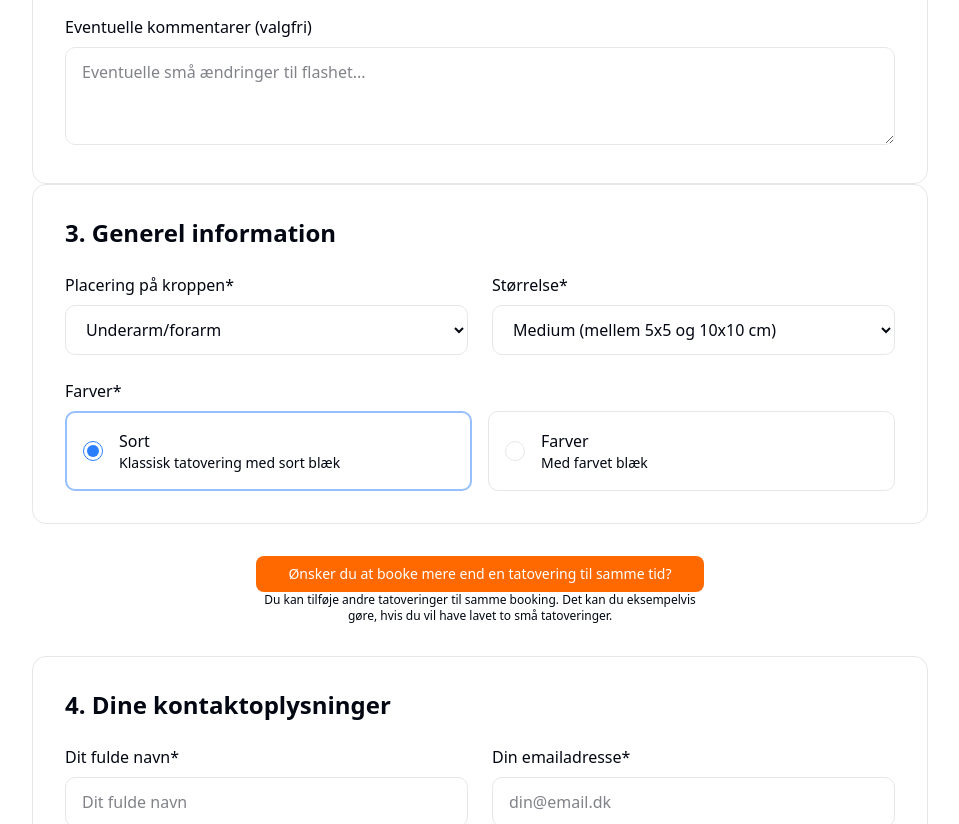
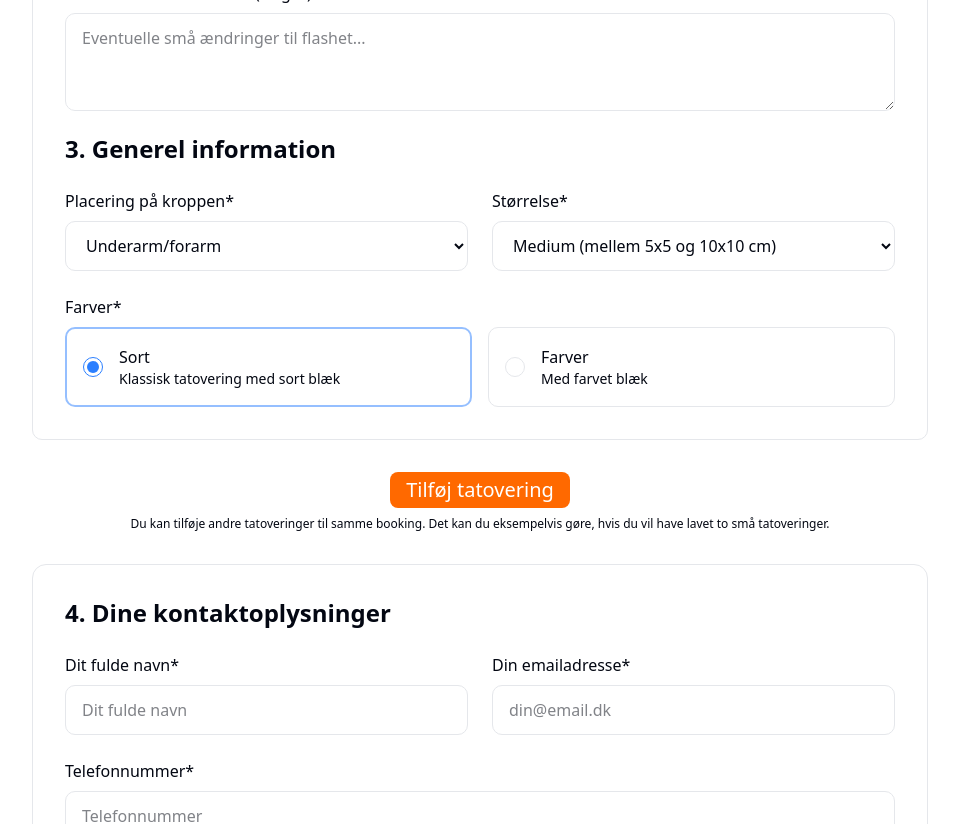
Before and after one commit to nordbobirk/02369-project, a Next.js app: page /booking in a window 1280 px wide. Shown: the part 900-1724 px from the top of the page, without its empty margins (160-1119 px from the left). Built offline with nearby package versions, Linux system fonts and the light colour scheme.

Commit message:
feat: adding and deleting tattoos to booking

```diff
--- /dev/null
+++ b/src/app/(public)/booking/_components/AddTattoo.tsx
@@ -0,0 +1,20 @@
+import { Button } from "@/components/ui/button";
+
+export function AddTattooControls({ addTattoo }: { addTattoo: () => void }) {
+  return (
+    <div className="flex justify-center">
+      <div className="flex flex-col justify-center items-center">
+        <Button
+          className="bg-orange-500 lg-rounded hover:bg-orange-600 text-white text-xl hover:cursor-pointer"
+          onClick={addTattoo}
+        >
+          Tilføj tatovering
+        </Button>
+        <p className="text-xs text-center pt-2">
+          Du kan tilføje andre tatoveringer til samme booking. Det kan du
+          eksempelvis gøre, hvis du vil have lavet to små tatoveringer.
+        </p>
+      </div>
+    </div>
+  );
+}
--- a/src/app/(public)/booking/_components/Form.tsx
+++ b/src/app/(public)/booking/_components/Form.tsx
@@ -17,6 +17,7 @@ import { ContactInfo } from "./ContactInfo";
 import { Estimates } from "./Estimates";
 import { inspect } from "util";
 import { TattooForm } from "./TattooForm";
+import { AddTattooControls } from "./AddTattoo";
 
 // Placeholder functions for price and time estimates
 const estimatePrice = (formData: BookingFormData): number => {
@@ -139,6 +140,25 @@ export default function BookingForm() {
   };
 
   /**
+   * Add another tattoo to the booking
+   */
+  const addTattoo = () => {
+    const tattoos = formData.tattoos;
+    tattoos.push(DEFAULT_TATTOO);
+    setFormData({ ...formData, tattoos });
+  };
+
+  /**
+   * Delete a tattoo from the form
+   * @param deleteIndex index of the tattoo to delete
+   */
+  const deleteTattoo = (deleteIndex: number) => {
+    const tattoos = [...formData.tattoos];
+    tattoos.splice(deleteIndex, 1);
+    setFormData({ ...formData, tattoos });
+  };
+
+  /**
    * Handle form submission
    * @param e form event
    */
@@ -170,21 +190,19 @@ export default function BookingForm() {
                 }}
                 tattooData={tattoo}
                 key={index}
+                options={{
+                  title: `Tatovering #${index + 1} (${
+                    tattoo.tattooType.substring(0, 1).toUpperCase() +
+                    tattoo.tattooType.substring(1).toLowerCase()
+                  })`,
+                  showTitle: formData.tattoos.length > 1,
+                  showDelete: formData.tattoos.length > 1,
+                }}
+                deleteTattoo={() => deleteTattoo(index)}
               />
             ))}
 
-            <div className="flex justify-center">
-              <div className="flex flex-col justify-center w-1/2">
-                <Button className="bg-orange-500 lg-rounded hover:bg-orange-600 text-white">
-                  Ønsker du at booke mere end en tatovering til samme tid?
-                </Button>
-                <p className="text-xs text-center">
-                  Du kan tilføje andre tatoveringer til samme booking. Det kan
-                  du eksempelvis gøre, hvis du vil have lavet to små
-                  tatoveringer.
-                </p>
-              </div>
-            </div>
+            <AddTattooControls addTattoo={addTattoo} />
 
             <ContactInfo
               formData={formData}
--- a/src/app/(public)/booking/_components/TattooForm/General.tsx
+++ b/src/app/(public)/booking/_components/TattooForm/General.tsx
@@ -1,4 +1,4 @@
-import { BookingFormData, TattooData } from "./Form";
+import { TattooData } from "../Form";
 
 export function General({
   tattooData,
@@ -12,7 +12,7 @@ export function General({
   ) => void;
 }) {
   return (
-    <div className="rounded-xl p-8 border">
+    <div className="rounded-xl px-8">
       <h2 className="text-2xl font-bold mb-6">3. Generel information</h2>
 
       <div className="grid grid-cols-1 md:grid-cols-2 gap-6">
--- a/src/app/(public)/booking/_components/TattooForm/TypeDetails.tsx
+++ b/src/app/(public)/booking/_components/TattooForm/TypeDetails.tsx
@@ -1,4 +1,4 @@
-import { BookingFormData, TattooData } from "./Form";
+import { BookingFormData, TattooData } from "../Form";
 import { Upload } from "lucide-react";
 
 export function TypeDetails({
@@ -25,7 +25,7 @@ export function TypeDetails({
   ) => void;
 }) {
   return (
-    <div className="backdrop-blur-sm rounded-xl p-8 border">
+    <div className="backdrop-blur-sm rounded-xl px-8">
       <h2 className="text-2xl font-bold mb-6">2. Detaljer</h2>
 
       {tattooData.tattooType === "FLASH" ? (
--- a/src/app/(public)/booking/_components/TattooForm/TypeSelect.tsx
+++ b/src/app/(public)/booking/_components/TattooForm/TypeSelect.tsx
@@ -13,7 +13,7 @@ export function TypeSelect({
   ) => void;
 }) {
   return (
-    <div className="backdrop-blur-sm rounded-xl p-8 border">
+    <div className="backdrop-blur-sm rounded-xl px-8">
       <h2 className="text-2xl font-bold mb-6">
         1. Hvilken type tatovering ønsker du?
       </h2>
--- a/src/app/(public)/booking/_components/TattooForm/index.tsx
+++ b/src/app/(public)/booking/_components/TattooForm/index.tsx
@@ -3,11 +3,21 @@ import { TattooData } from "../Form";
 import { General } from "./General";
 import { TypeDetails } from "./TypeDetails";
 import { TypeSelect } from "./TypeSelect";
+import { TrashIcon } from "lucide-react";
+import { Button } from "@/components/ui/button";
+
+type TattooFormOptions = {
+  title: string;
+  showTitle: boolean;
+  showDelete: boolean;
+};
 
 export function TattooForm({
   tattooData,
   handleTattooInputChange,
   setTattooData,
+  options,
+  deleteTattoo,
 }: {
   tattooData: TattooData;
   handleTattooInputChange: (
@@ -15,7 +25,9 @@ export function TattooForm({
       HTMLInputElement | HTMLTextAreaElement | HTMLSelectElement
     >
   ) => void;
-  setTattooData: (tattooData: TattooData) => void
+  setTattooData: (tattooData: TattooData) => void;
+  options: TattooFormOptions;
+  deleteTattoo: () => void;
 }) {
   const [customReferenceFiles, setCustomReferenceFiles] = useState<File[]>([]);
   const [flashImageFile, setFlashImageFile] = useState<File | null>(null);
@@ -44,7 +56,20 @@ export function TattooForm({
   };
 
   return (
-    <div>
+    <div className="flex flex-col gap-4 border rounded-lg py-8 relative">
+      {options.showDelete ? (
+        <Button
+          className="absolute top-0 right-0 m-4 hover:cursor-pointer"
+          variant={"ghost"}
+          onClick={deleteTattoo}
+        >
+          <TrashIcon />
+        </Button>
+      ) : null}
+      <h2 className="text-3xl font-bold text-center">
+        {options.showTitle ? options.title : ""}
+      </h2>
+
       <TypeSelect
         tattooData={tattooData}
         handleTattooInputChange={handleTattooInputChange}
@@ -61,7 +86,10 @@ export function TattooForm({
         handleTattooInputChange={handleTattooInputChange}
       />
 
-      <General tattooData={tattooData} handleTattooInputChange={handleTattooInputChange} />
+      <General
+        tattooData={tattooData}
+        handleTattooInputChange={handleTattooInputChange}
+      />
     </div>
   );
 }
```
